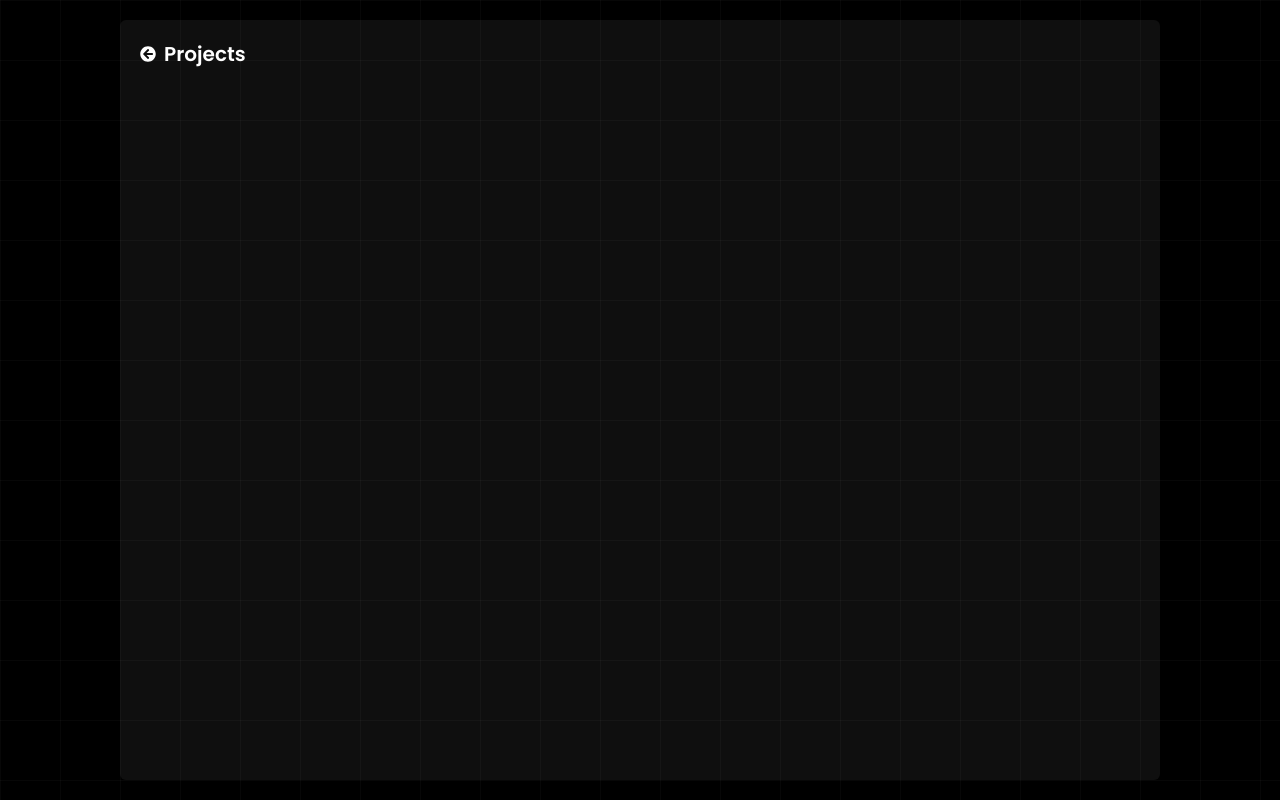
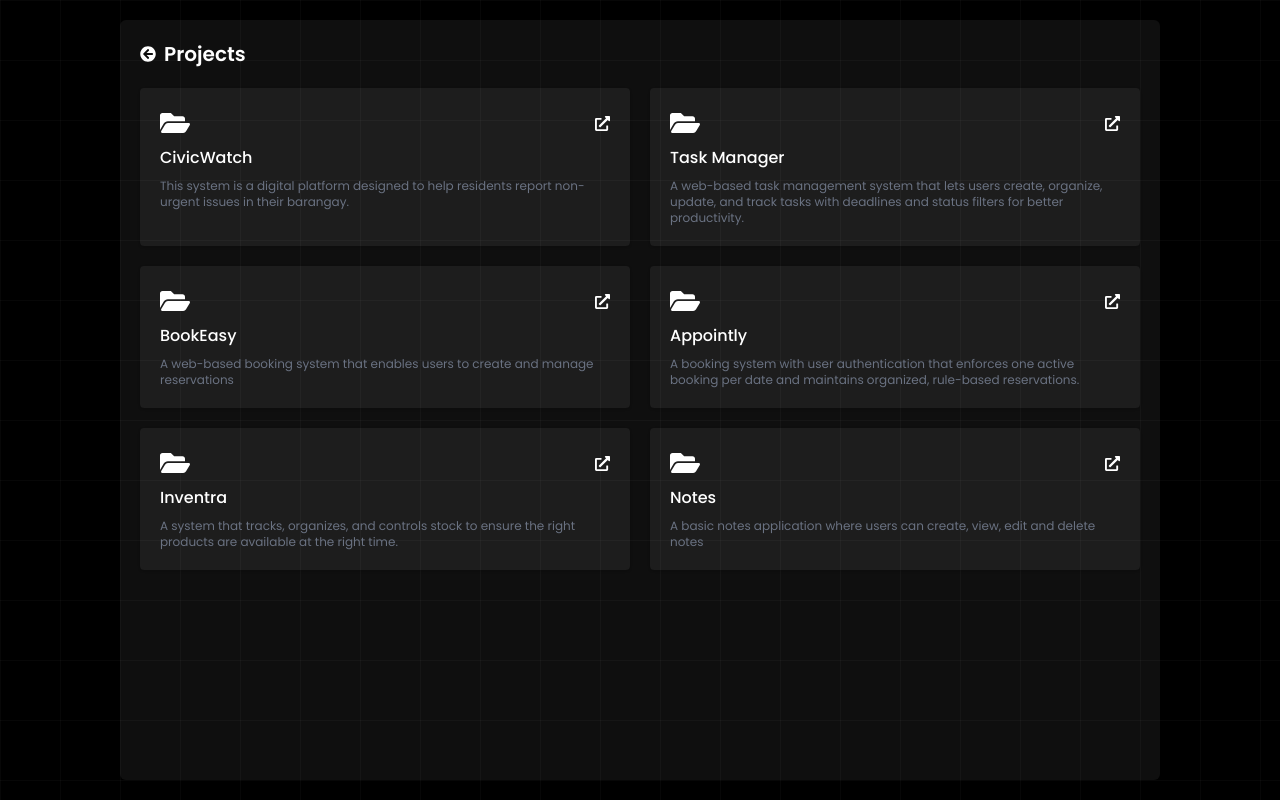
Before and after one commit to Jacodesit/JacobsPortfolio, a React (Vite) app: page /projects in a window 1280 px wide. Built offline with nearby package versions, Linux system fonts and the light colour scheme.

Commit message:
Added a projects and redirects to github repository when clicked

```diff
--- a/src/Pages/projects.tsx
+++ b/src/Pages/projects.tsx
@@ -1,6 +1,41 @@
 import BackBtn from "../components/back-btn"
 
+import { FaFolderOpen } from "react-icons/fa";
+import { FaExternalLinkAlt } from "react-icons/fa";
+
 export default function Projects() {
+    const projects = [
+        {
+            link: 'https://github.com/Jacodesit/CivicWatch',
+            name: 'CivicWatch',
+            description: 'This system is a digital platform designed to help residents report non-urgent issues in their barangay. '
+        },
+        {
+            link: 'https://github.com/Jacodesit/LaraReact_TaskManager',
+            name: 'Task Manager',
+            description: 'A web-based task management system that lets users create, organize, update, and track tasks with deadlines and status filters for better productivity.'
+        },
+        {
+            link: 'https://github.com/Jacodesit/LaraReact_SimpleBookingSystem',
+            name: 'BookEasy',
+            description: 'A web-based booking system that enables users to create and manage reservations '
+        },
+        {
+            link: 'https://github.com/Jacodesit/AuthBookingSystem',
+            name: 'Appointly',
+            description: 'A booking system with user authentication that enforces one active booking per date and maintains organized, rule-based reservations.'
+        },
+        {
+            link: 'https://github.com/Jacodesit/Inventra',
+            name: 'Inventra',
+            description: 'A system that tracks, organizes, and controls stock to ensure the right products are available at the right time.'
+        },
+        {
+            link: 'https://github.com/Jacodesit/LaraReact_CreateNotes',
+            name: 'Notes',
+            description: 'A basic notes application where users can create, view, edit and delete notes'
+        }
+    ]
     return (
         <main className="h-screen w-screen bg-black relative text-white">
             {/* Vercel Grid */}
@@ -16,11 +51,30 @@ export default function Projects() {
             />
             {/* Your Content/Components */}
             <div className="w-full h-screen lg:flex lg:space-x-3 p-5 lg:px-30">
-                <div className="bg-[#FFFFFF0F] p-5 rounded-md w-full h-full">
-                    <div className="flex items-center gap-2">
+                <div className="bg-[#FFFFFF0F] p-5 rounded-md w-full h-full overflow-y-auto lg:overflow-hidden">
+                    <div className="flex items-center gap-2 mb-5">
                         <BackBtn />
                         <p className="font-semibold text-xl">Projects</p>
                     </div>
+                    <main className="grid grid-rows-1 lg:grid-cols-2 gap-5 rounded ">
+                        {projects.map(project => (
+                            <a
+                                href={project.link}
+                                target="_blank"
+                                rel="noopener noreferrer"
+                                className="shadow bg-[#FFFFFF0F] rounded p-5 flex flex-col gap-2 transform transition-transform duration-300 hover:-translate-y-1 z-9999"
+                                key={project.name}
+                            >
+                                <div className="flex justify-between items-center">
+                                    <FaFolderOpen size={30} />
+                                    <FaExternalLinkAlt size={15} />
+                                </div>
+
+                                <p className="font-medium">{project.name}</p>
+                                <p className="text-xs text-gray-500">{project.description}</p>
+                            </a>
+                        ))}
+                    </main>
                 </div>
             </div>
         </main>
--- a/src/components/gallery.tsx
+++ b/src/components/gallery.tsx
@@ -23,8 +23,6 @@ export default function Gallery() {
         '/Gallery/img16.webp',
         '/Gallery/img1.jpg',
         '/Gallery/img2.jpg',
-        '/Gallery/img3.jpg',
-        '/Gallery/img4.jpg',
         '/Gallery/img5.jpg',
         '/Gallery/img6.jpg',
         '/Gallery/img7.webp',
```
